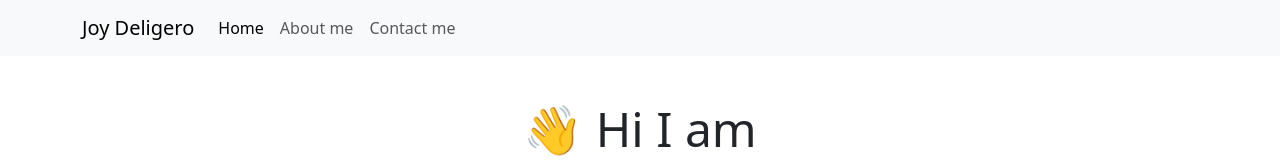
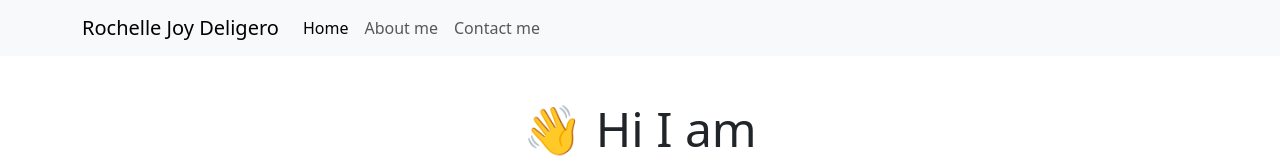
Before and after one commit to rjoy-deligero/joy-deligero-portfolio, a plain HTML site: page index.html in a window 1280 px wide. Shown: the top 160 px of the page. Drawn offline with nearby package versions, Linux system fonts and the light colour scheme.

Commit message:
added full name

```diff
--- a/index.html
+++ b/index.html
@@ -21,7 +21,7 @@
   <body>
     <nav class="navbar navbar-expand-lg navbar-light bg-light fixed-top">
       <div class="container">
-        <a class="navbar-brand" href="index.html">Joy Deligero</a>
+        <a class="navbar-brand" href="index.html">Rochelle Joy Deligero</a>
         <button
           class="navbar-toggler"
           type="button"
```
